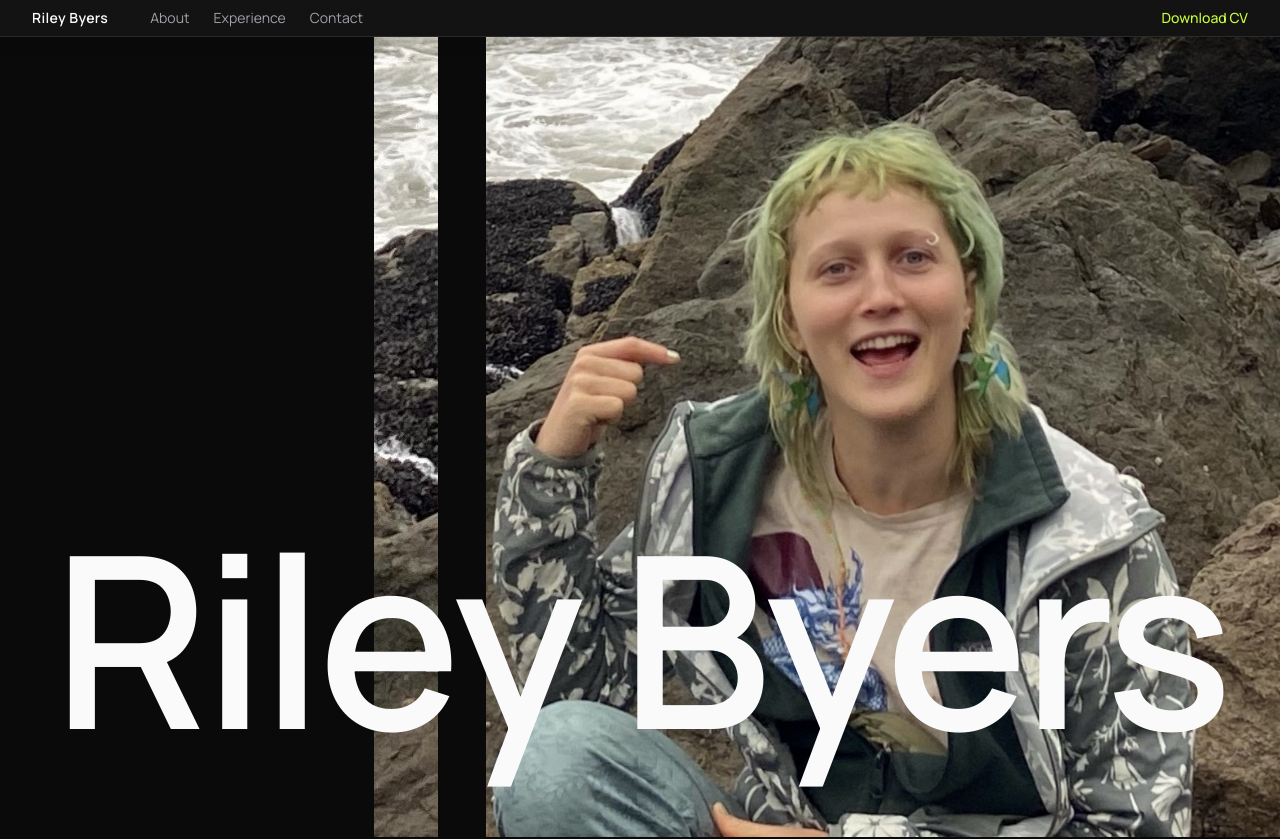
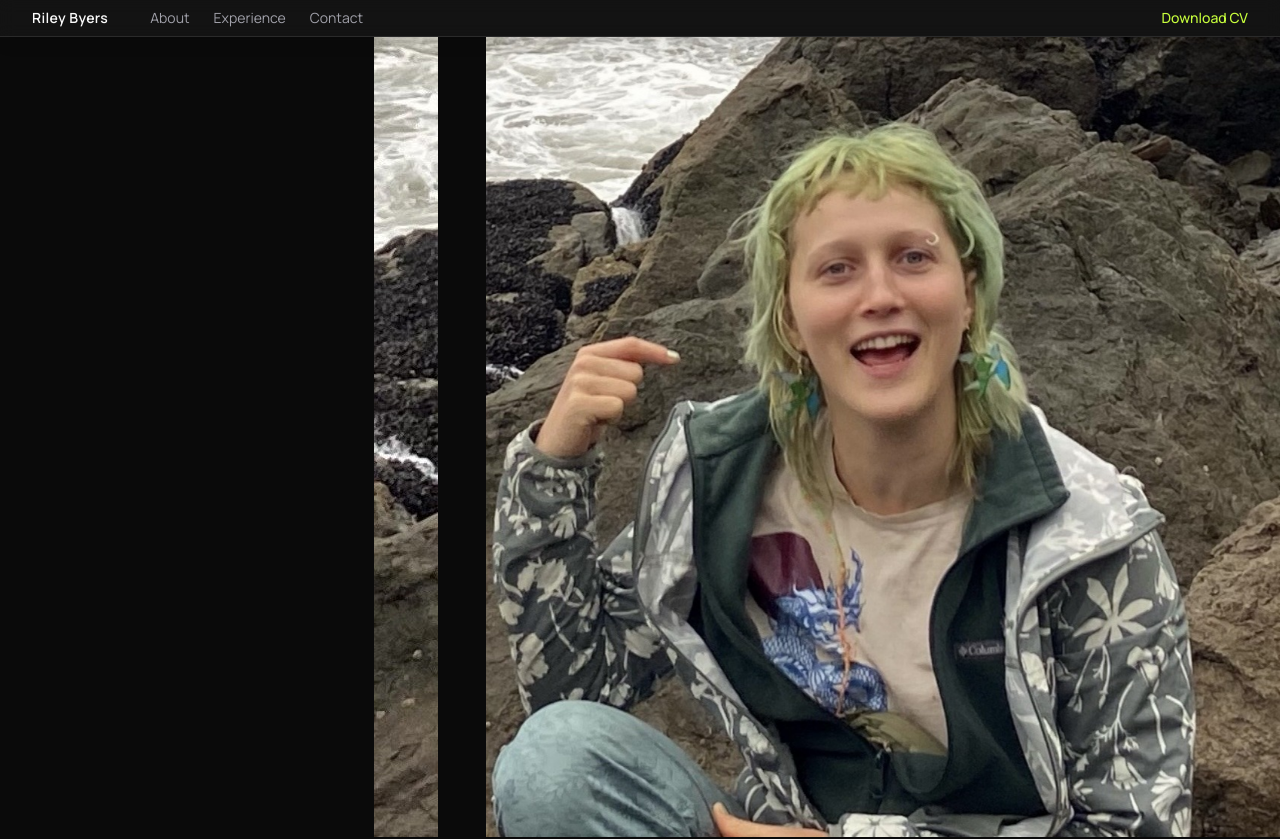
Before and after one commit to rileyb3/portfolio, a Next.js app: page / in a window 1280 px wide. Shown: the top 839 px of the page. Built offline with nearby package versions, Linux system fonts and the light colour scheme.

Commit message:
Name now starts off-screen below the fold and rises into the same locked position on scroll

```diff
--- a/src/components/Hero.tsx
+++ b/src/components/Hero.tsx
@@ -11,9 +11,6 @@ export default function Hero() {
   // scroll event — that clamp-on-event approach was what caused the
   // abrupt "hits max drift and instantly freezes" stop.
   const [photoOffset, setPhotoOffset] = useState(0);
-  // Soft one-time entrance for the name, instead of it just snapping
-  // into its sticky position the instant the page paints.
-  const [nameIn, setNameIn] = useState(false);
   // Drives the name's color shift as Disciplines covers it — "Riley"
   // fades white -> accent green, "Byers" fades white -> ink black (see
   // the color mixing below), so the whole thing has settled into its
@@ -32,13 +29,15 @@ export default function Hero() {
       current += (target - current) * 0.08; // lerp factor — lower = softer/laggier
       setPhotoOffset(current);
 
-      // Disciplines arrives at ~28vh and fully occludes the name at
-      // ~68vh (see comments below / in Disciplines.tsx) — coverEnd here
-      // is deliberately set to the halfway point of that range (~48vh)
-      // rather than 68vh, so the color has already finished fading to
+      // The name now rises up from below the fold before locking (see
+      // the wrapper/h1 markup below) — it locks at scrollY≈40vh. Disciplines
+      // arrives at ~68vh and fully occludes the name at ~108vh (see
+      // comments below / in Disciplines.tsx) — coverEnd here is
+      // deliberately set to the halfway point of that range (~88vh)
+      // rather than 108vh, so the color has already finished fading to
       // black by the time occlusion is only half done.
-      const coverStart = vh * 0.28;
-      const coverEnd = vh * 0.48;
+      const coverStart = vh * 0.68;
+      const coverEnd = vh * 0.88;
       const progress = Math.min(
         Math.max((scrollY - coverStart) / (coverEnd - coverStart), 0),
         1
@@ -48,11 +47,7 @@ export default function Hero() {
       raf = requestAnimationFrame(frame);
     }
     raf = requestAnimationFrame(frame);
-    const t = setTimeout(() => setNameIn(true), 50);
-    return () => {
-      cancelAnimationFrame(raf);
-      clearTimeout(t);
-    };
+    return () => cancelAnimationFrame(raf);
   }, []);
 
   // "Riley" fades from white to accent green, "Byers" fades from white
@@ -78,7 +73,7 @@ export default function Hero() {
     // Outer section is taller than one screen — that extra height is the
     // runway the sticky photo holds, and separately the runway the name's
     // own wrapper (below) holds before it releases too.
-    <section id="top" className="relative h-[198vh]">
+    <section id="top" className="relative h-[238vh]">
       <div className="sticky top-0 h-screen overflow-hidden bg-ink">
         {/* Photo: full-bleed on the right. Hard cut to black on the left —
             no gradient, just a clean edge. Deliberately oversized (145% of
@@ -112,23 +107,19 @@ export default function Hero() {
         />
       </div>
 
-      {/* Name: wrapper's natural top is 60vh down the page — matching the
-          lock threshold below (levitates a bit higher than the previous
-          63%), so the name is already at (essentially) its locked
-          position from scroll=0. A one-time soft fade/rise transition on
-          mount (nameIn) replaces the previous instant snap-into-place.
-          Plain live text in a simple, clean font, sized big enough that
-          it runs off both edges of the screen. globals.css sets
-          overflow-x:hidden so that doesn't create a horizontal
-          scrollbar. Stays visible and untouched until Disciplines
-          (below, -mt-[70vh]) starts arriving around scroll≈28vh, then
-          fully occludes it shortly after. */}
-      <div className="absolute inset-x-0 top-[60vh] z-10 h-[138vh]">
-        <h1
-          className={`pointer-events-none sticky top-[60%] mx-auto w-fit whitespace-nowrap font-sans text-9xl font-semibold leading-none tracking-tight transition-[transform,opacity] duration-700 ease-out sm:text-[12rem] lg:text-[15rem] ${
-            nameIn ? "translate-y-0 opacity-100" : "translate-y-6 opacity-0"
-          }`}
-        >
+      {/* Name: wrapper's natural top is 100vh down the page — exactly one
+          screen, so at scroll=0 the name sits just below the fold,
+          off-screen. Scrolling moves it up in normal flow (1:1 with the
+          page) until it hits the sticky threshold below (top-[60%] =
+          60vh) at scrollY≈40vh, where it locks — same final resting
+          position as before. Plain live text in a simple, clean font,
+          sized big enough that it runs off both edges of the screen.
+          globals.css sets overflow-x:hidden so that doesn't create a
+          horizontal scrollbar. Stays locked and untouched until
+          Disciplines (below, -mt-[70vh]) starts arriving around
+          scroll≈68vh, then fully occludes it shortly after. */}
+      <div className="absolute inset-x-0 top-[100vh] z-10 h-[138vh]">
+        <h1 className="pointer-events-none sticky top-[60%] mx-auto w-fit whitespace-nowrap font-sans text-9xl font-semibold leading-none tracking-tight sm:text-[12rem] lg:text-[15rem]">
           <span style={{ color: firstColor }}>{firstName}</span>{" "}
           <span style={{ color: lastColor }}>{lastName}</span>
         </h1>
```
